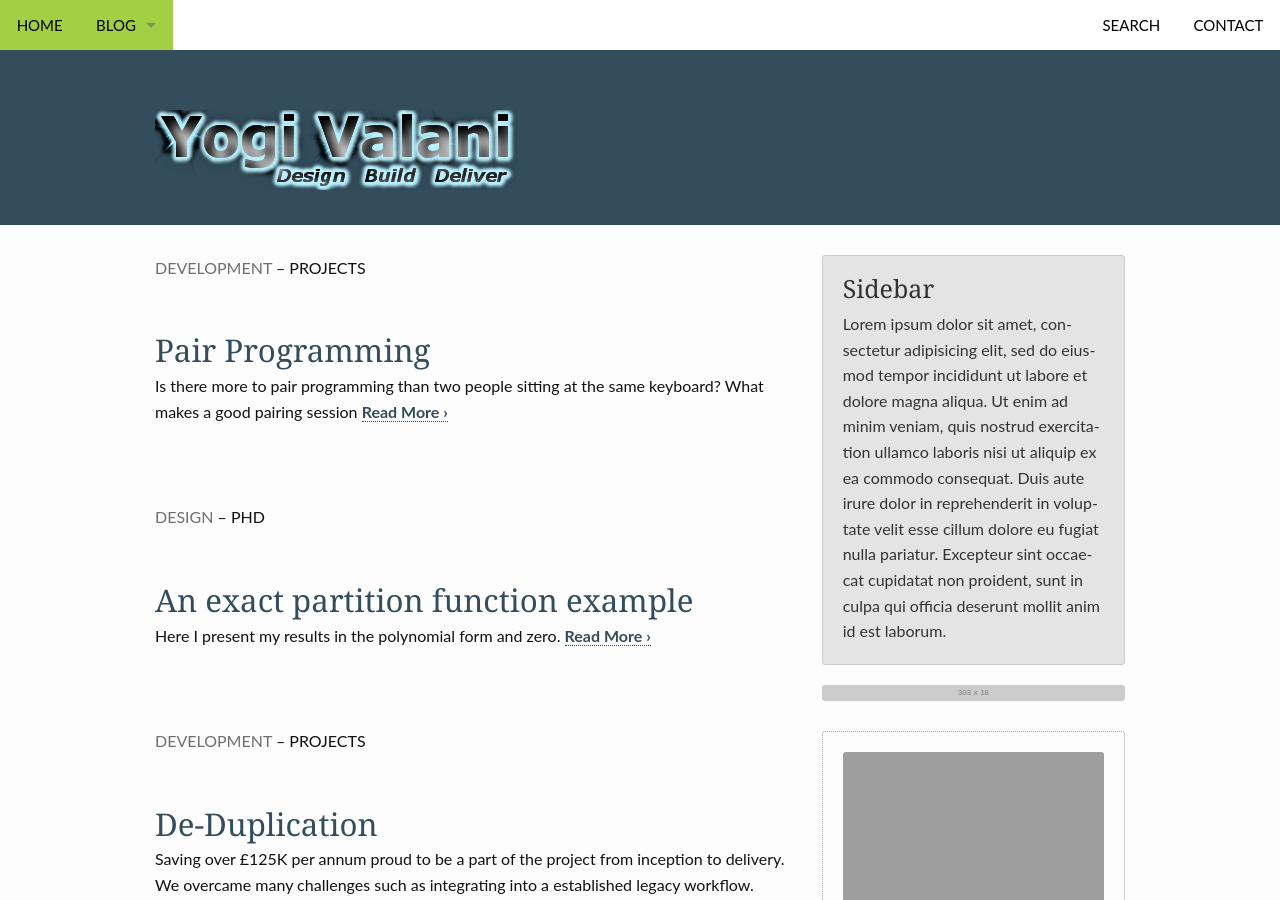
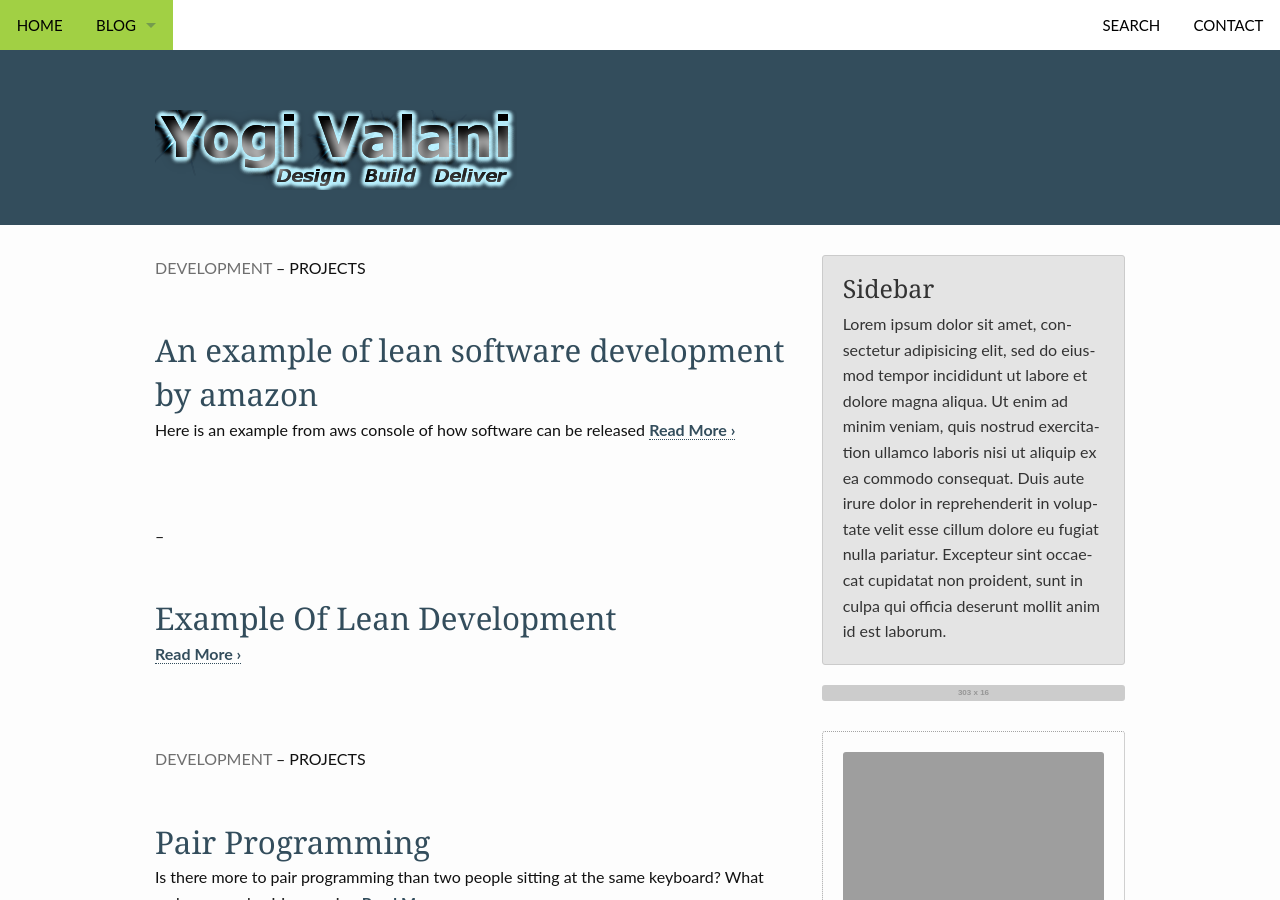
Before and after one commit to DrValani/DrValani.github.io, a Jekyll site: the page built from blog/index.html, in a window 1280 px wide and 900 px high. Built offline with Jekyll 4.4.1, drawn with Linux system fonts in a browser that asks for light colours; the list of posts is cut into pages by our own code; part of the change alters nothing that is shown; grey boxes are pictures that could not be loaded.

```diff
--- a/_config.yml
+++ b/_config.yml
@@ -86,7 +86,7 @@ defaults:
     values:
       show_meta: true 	# Show metadata beneath all pages
       # sidebar:    		# Possible values › left, right › by default there will be no sidebar
-      comments: false
+      comments: true
       author: "Yogi Valani"
   -
     scope:
@@ -95,7 +95,7 @@ defaults:
     values:
       show_meta: true   # Show metadata beneath all posts
       # sidebar:        # Possible values › left, right › by default there will be no sidebar
-      comments: false
+      comments: true
       author: "Yogi Valani"
 
 
@@ -180,7 +180,7 @@ og_description:                     "Feeling Responsive is built on the fabulous
 #
 # used in _includes/comments.html
 
-disqus_shortname: feelingresponsive
+disqus_shortname: yogenv
 
 
 #      _____
--- /dev/null
+++ b/_posts/developer/2015-12-06-lean-aws-development.md
@@ -0,0 +1,32 @@
+---
+layout: page
+subheadline : Projects
+title:  "An example of lean software development by amazon"
+teaser: "Here is an example from aws console of how software can be released"
+breadcrumb: true
+categories:
+    - development
+tags:
+    - blog
+    - content
+    - post
+    - post format
+image:
+    title: "unsplash_1.jpg"
+    caption: Unsplash.com
+    caption_url: http://unsplash.com
+author: yogi valani
+---
+
+I have been using Aws this week, to develop a feature for my company. The each story has been vertically sliced and fully end to end, that
+is from the front end web page, to the data source.
+
+I am at a disagreement with my product owner on what the next story should be, or how exactly we should implement the stories in our backlog.
+I thought I would use the aws console on the Elastic container service as an example to back my case.
+
+The screenshot below shows a list of clusters that we have set up. More and more features are being added to this page, but even right now its
+still pretty basic. There is no feature to filter clusters, but that is ok, I can put up with that because when I click on my cluster, it is pretty rich in useful feature which I would find more helpful (see second screenshot).
+
+
+
+The Elastic container service is pretty new, shiny. But not all features have been released. For example
```
Also changed, not shown: _posts/developer/2015-12-06-example-of-lean-development.md (added), _posts/developer/Agile/Aws Example Screenshots/2 - ecs homepage.png (added), images/frontpage_banner_1600x503.jpg (added), 5 other files.
